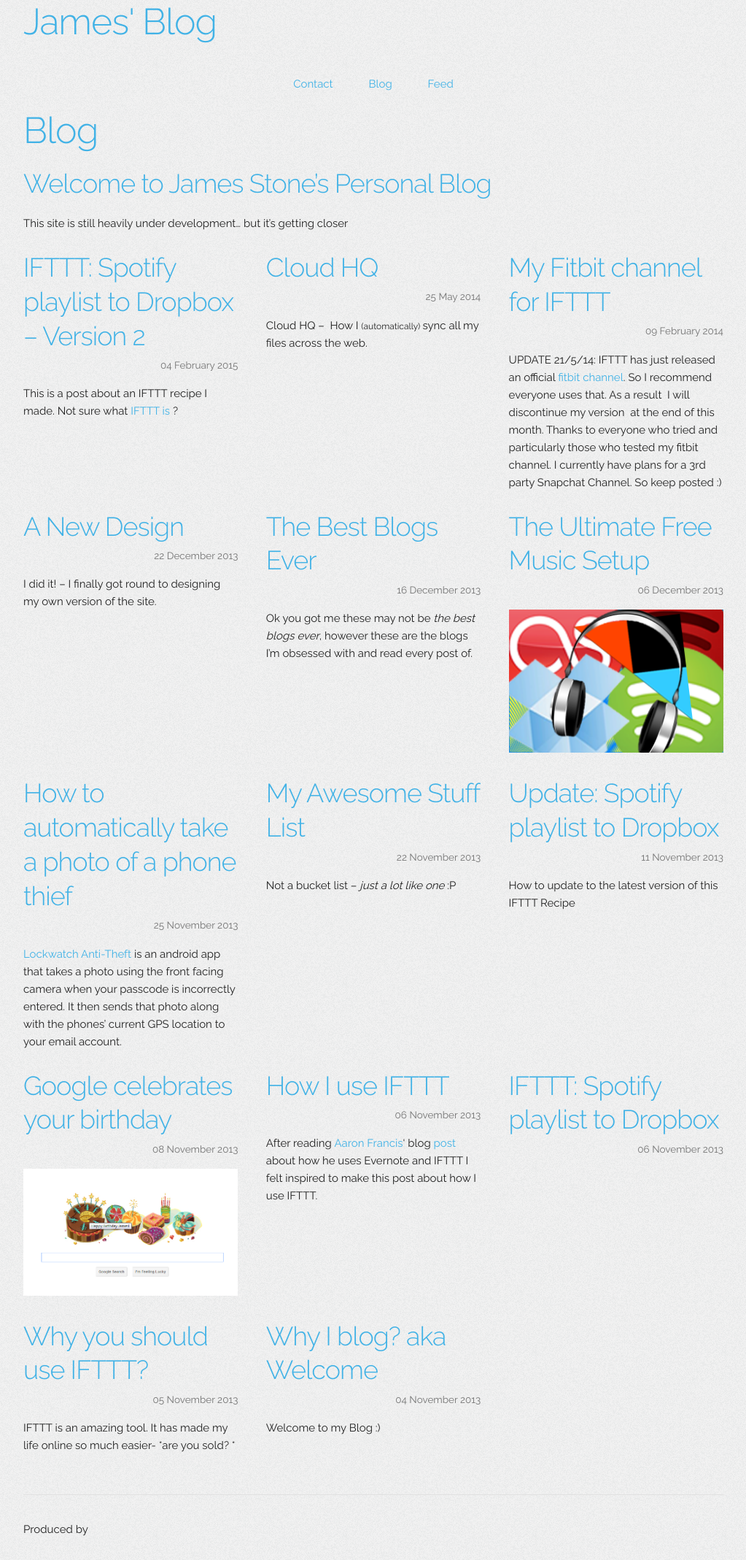
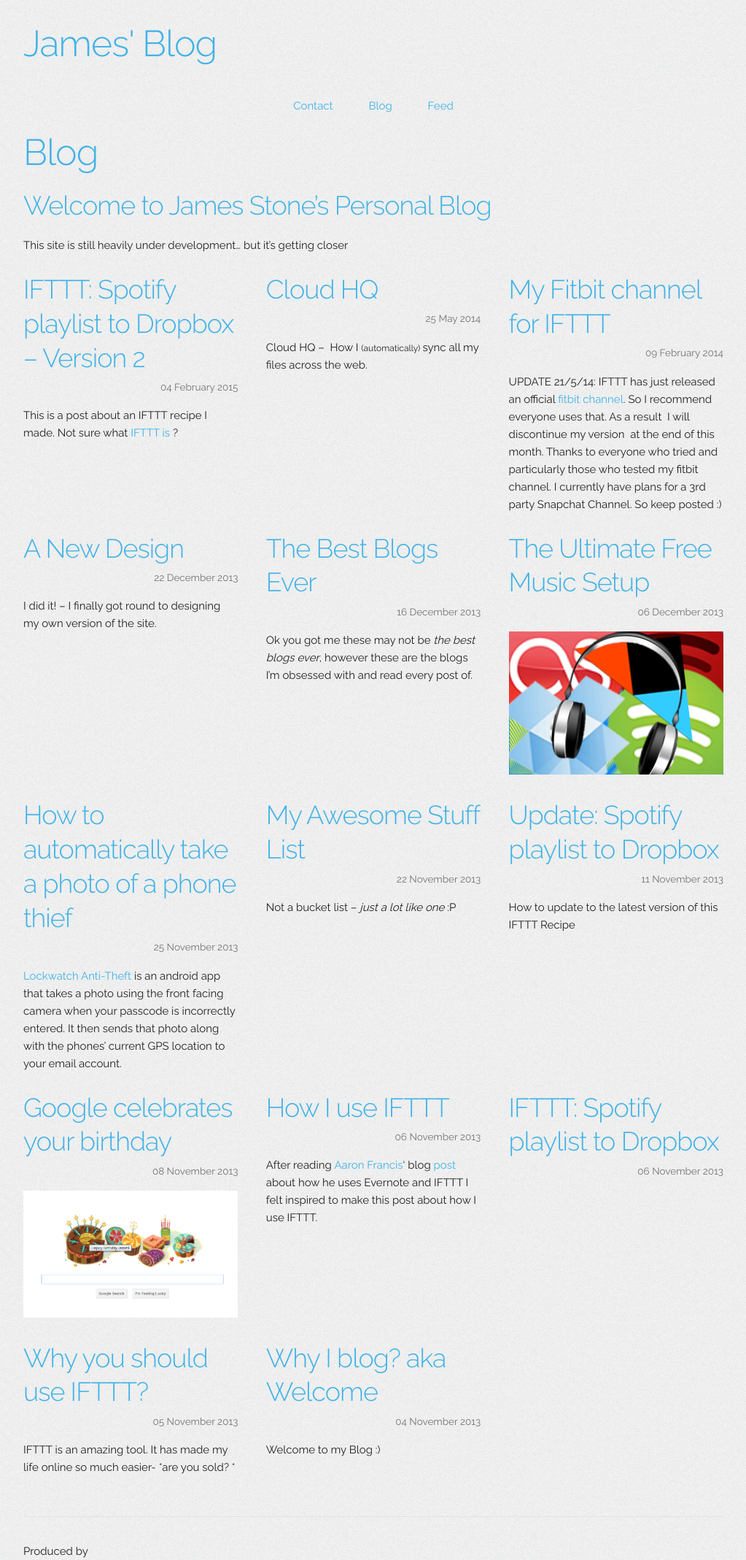
Before and after one commit to jamesmstone/blog, a Jekyll site: the page built from index.md, in a window 1280 px wide. Shown: the whole page at 73% size, without its empty margins (128-1151 px from the left). Built offline with Jekyll 4.4.1, drawn with Linux system fonts in a browser that asks for light colours; before the commit the page ends 2107 px from its top, so only the background shows below that.

Commit message:
add margin to top of pages

```diff
--- a/css/custom.css
+++ b/css/custom.css
@@ -22,6 +22,10 @@ h1, h2, h3, h4{
 }
 /* Site Header
 –––––––––––––––––––––––––––––––––––––––––––––––––– */
+header{
+    margin-top: 2em;
+}
+
 header h1:hover::before{
     position: absolute;
     display: inline-block;
```
